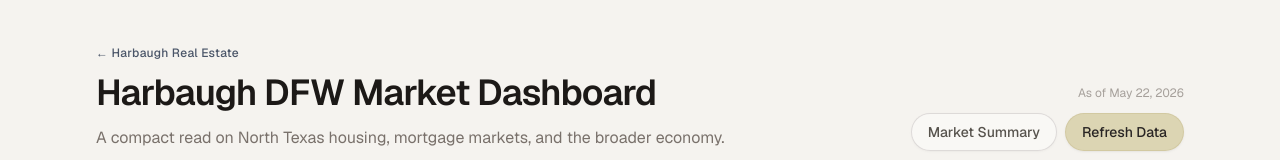
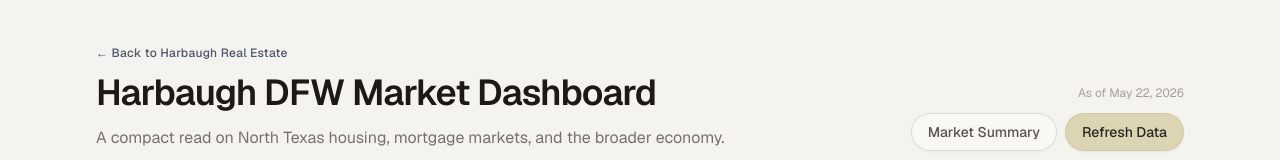
Before and after one commit to leeharbaugh/harbaugh-dfw-market-dashboard, a Next.js app: page / in a window 1280 px wide. Shown: the top 160 px of the page. Built offline with nearby package versions, Linux system fonts and the light colour scheme; no server answers.

Commit message:
test file move

```diff
--- a/components/dashboard/dfw-market-dashboard.tsx
+++ b/components/dashboard/dfw-market-dashboard.tsx
@@ -84,7 +84,7 @@
               href="https://harbaughrealestate.com"
               className="inline-flex w-fit items-center text-xs font-medium tracking-wide text-[#4a5568] transition-colors duration-150 hover:text-[#2c3440] focus-visible:rounded-sm focus-visible:outline focus-visible:outline-2 focus-visible:outline-offset-2 focus-visible:outline-stone-400/70"
             >
-              ← Harbaugh Real Estate
+              ← Back to Harbaugh Real Estate
             </a>
             <h1 className="text-balance font-sans text-3xl font-semibold tracking-tight text-stone-900 sm:text-4xl">
               Harbaugh DFW Market Dashboard
```
